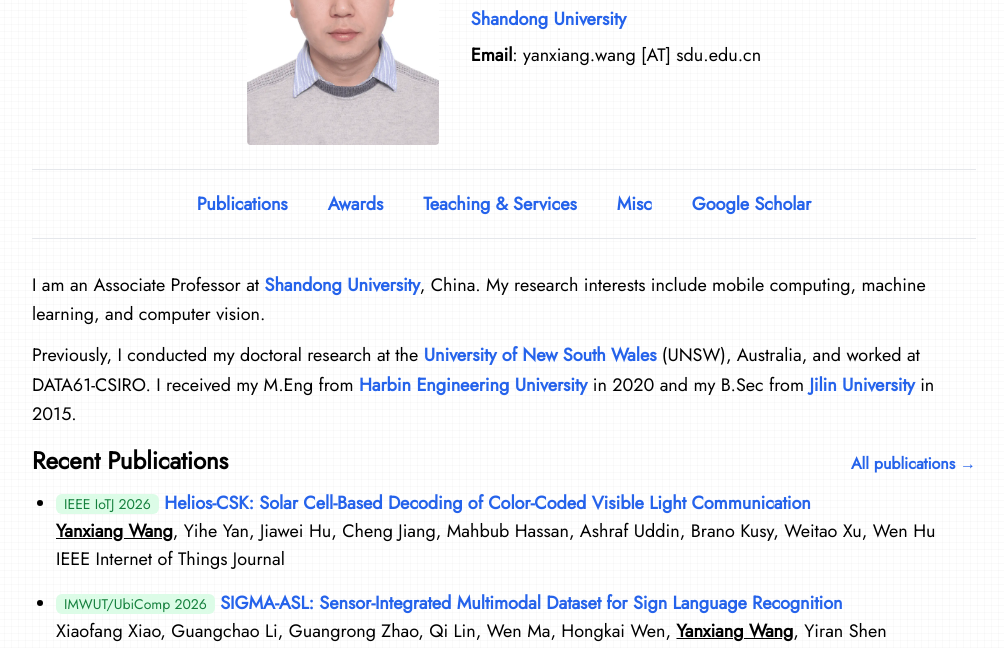
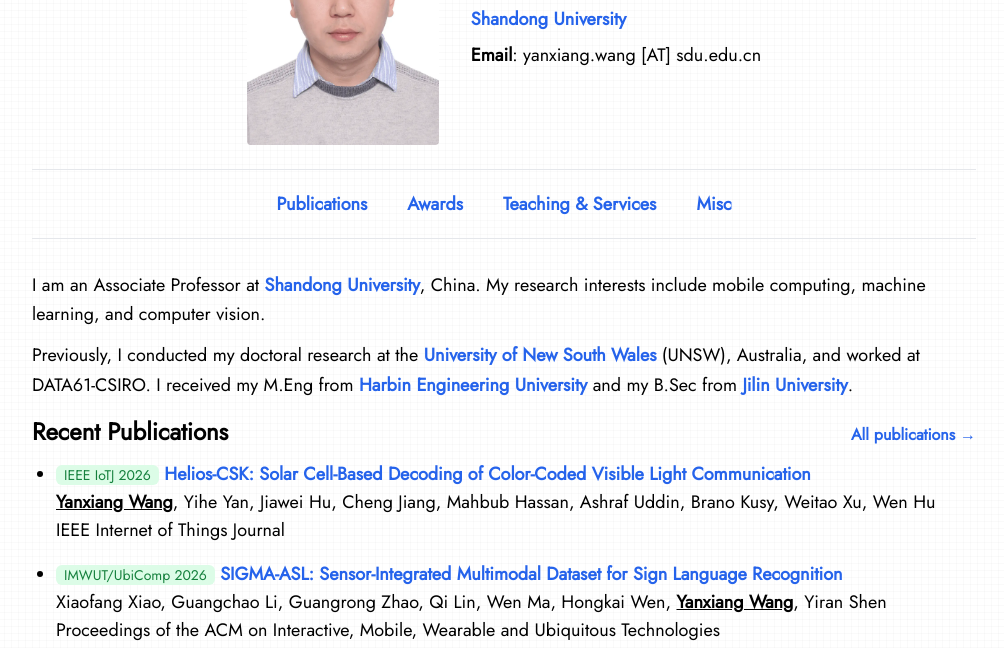
Before and after one commit to yanxiang-wang/yanxiang-wang.github.io, an Astro site: page / in a window 1280 px wide. Shown: the part 151-799 px from the top of the page, without its empty margins (136-1140 px from the left). Built offline with nearby package versions, Linux system fonts and the light colour scheme; Astro itself is replaced by a stand-in of ours; some icons are missing.

Commit message:
Remove graduation years and Scholar menu link

```diff
--- a/src/pages/index.astro
+++ b/src/pages/index.astro
@@ -69,7 +69,6 @@ import RecentPaper from "../components/RecentPaper.astro";
           <li><a href="/awards" class="menu-link">Awards</a></li>
           <li><a href="/teaching_service" class="menu-link">Teaching &amp; Services</a></li>
           <li><a href="/misc" class="menu-link">Misc</a></li>
-          <li><a href="https://scholar.google.com/citations?user=v0iZQ2cAAAAJ&hl=en" class="menu-link">Google Scholar</a></li>
         </ul>
       </nav>
 
@@ -85,9 +84,8 @@ import RecentPaper from "../components/RecentPaper.astro";
           <a href="https://www.unsw.edu.au/" class="link">University of New South Wales</a>
           (UNSW), Australia, and worked at DATA61-CSIRO. I received my M.Eng from
           <a href="https://english.hrbeu.edu.cn/" class="link">Harbin Engineering University</a>
-          in 2020 and my B.Sec from
-          <a href="https://www.jlu.edu.cn/" class="link">Jilin University</a>
-          in 2015.
+          and my B.Sec from
+          <a href="https://www.jlu.edu.cn/" class="link">Jilin University</a>.
         </p>
       </div>
       <RecentPaper />
```
